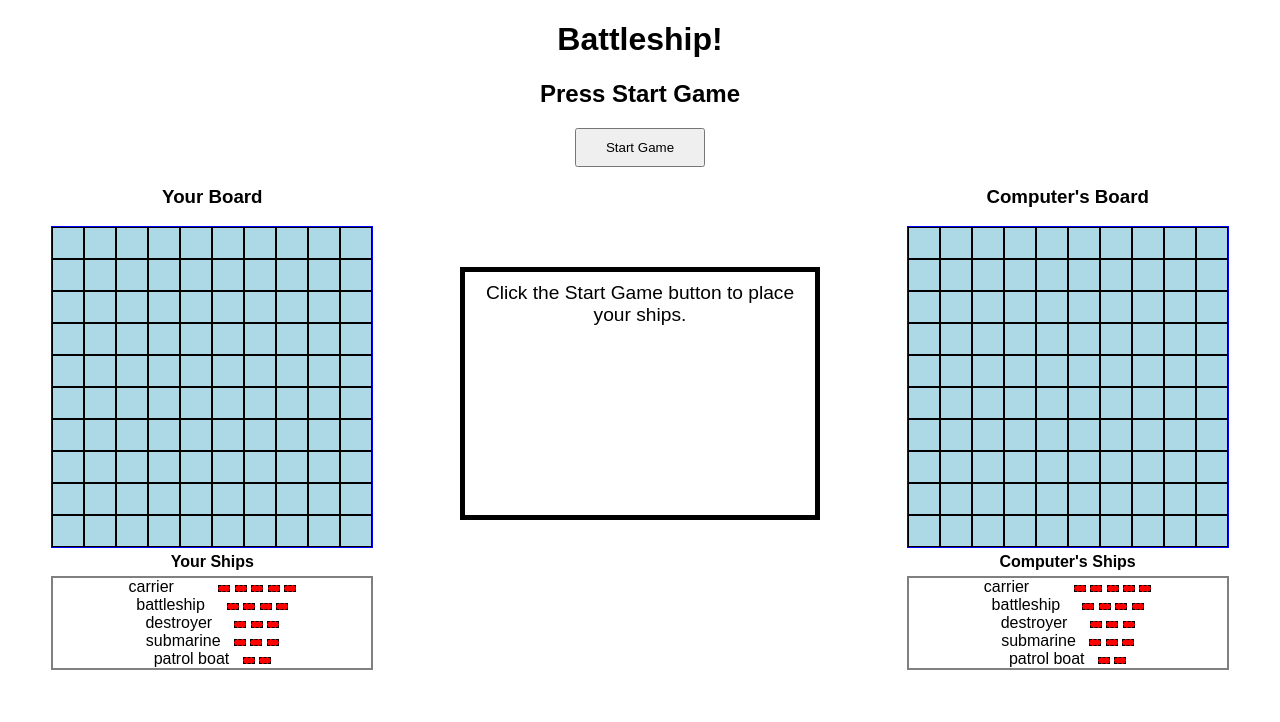
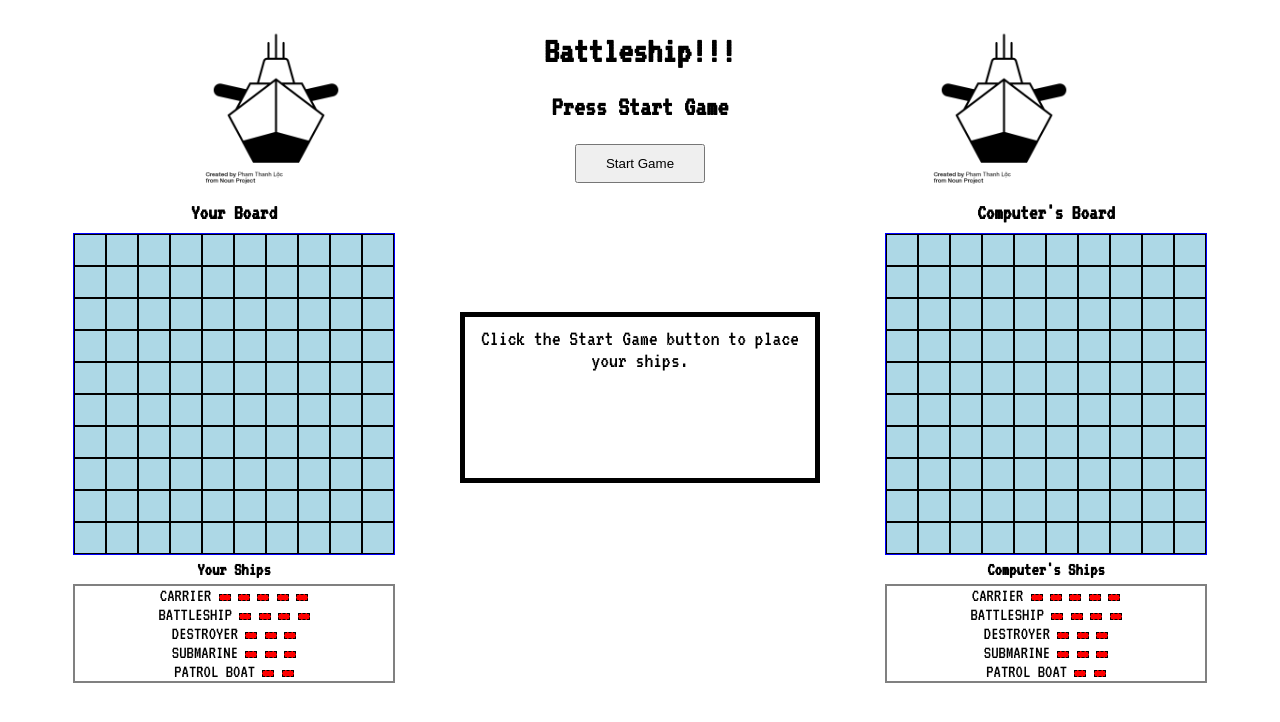
Before and after one commit to TGadaleta/Battleship, a plain HTML site: page index.html in a window 1280 px wide. Drawn offline with Linux system fonts and the light colour scheme.

Commit message:
icons and styling

```diff
--- a/css/style.css
+++ b/css/style.css
@@ -1,10 +1,29 @@
+@import url('https://fonts.googleapis.com/css2?family=VT323&display=swap');
 body {
-    font-family: Arial, sans-serif;
+    font-family: vt323, sans-serif;
     text-align: center;
+    font-size: 115%;
+}
+header{
+    display: flex;
+    justify-content: space-evenly;
+    position: relative;
+}
+img {
+    width: 13%;
+    height: 13%;
+    padding-top: 20px;
+}
+img:hover{
+    cursor: pointer;
+}
+h3{
+    margin-top: 10px;
+    margin-bottom: 10px;
 }
 .boards {
     display: flex;
-    justify-content: space-around;
+    justify-content: space-evenly;
 }
 .grid{
     border: 1px solid blue;
@@ -49,11 +68,12 @@ button {
 #instructions{
     border: 5px solid black;
     font-size: larger;
-    margin-top: 100px;
-    margin-bottom: 150px;
+    margin-top: 120px;
+    margin-bottom: 200px;
     padding: 10px;
     width: 330px;
-    white-space: pre-wrap; /*ChatGPT*/
+    display: flex;
+    justify-content: center;
 }
 .pGrid.ship{
     background-color: darkgray;
--- a/index.html
+++ b/index.html
@@ -1,84 +1,99 @@
 <!DOCTYPE html>
 <html lang="en">
   <head>
-    <meta charset="UTF-8">
-    <meta name="viewport" content="width=device-width, initial-scale=1.0">
+    <meta charset="UTF-8" />
+    <meta name="viewport" content="width=device-width, initial-scale=1.0" />
     <title>Tony's Battleship Project</title>
     <script src="./js/script.js" defer></script>
-    <link href="./css/style.css" rel="stylesheet">
+    <link href="./css/style.css" rel="stylesheet" />
   </head>
   <body>
-    <body>
     <header class="header">
-            <h1>Battleship!</h1>
+        <img onclick="location.href='https://thenounproject.com/browse/icons/term/battleship/'" src="./assets/battleship-img.png" alt="BATTLESHIP IMG" />
+      <div id="centerConsole">
+        <h1>Battleship!!!</h1>
         <h2 class="display"></h2>
         <button id="gameButton">Start Game</button>
+      </div>
+      <img onclick="location.href='https://thenounproject.com/browse/icons/term/battleship/'" src="./assets/battleship-img.png" alt="BATTLESHIP IMG" />
     </header>
     <main class="boards">
       <section id="playerBoard" class="board">
         <h3>Your Board</h3>
         <div id="pGrid" class="grid"></div>
         <h4>Your Ships</h4>
-                <div id="playerScoresheet" class="scoreSheet"> <!--not sure if IDs are needed but putting in now rather than need them later-->
-                    <div id="pCarrier" class="ship carrier">carrier&nbsp;&nbsp;&nbsp;&nbsp;&nbsp;&nbsp;&nbsp;&nbsp;&nbsp;
+        <div id="playerScoresheet" class="scoreSheet">
+          <div id="pCarrier" class="ship carrier">
+            CARRIER
             <span id="pCarrier-1" class="pCarrier shipmarker"></span>
             <span id="pCarrier-2" class="pCarrier shipmarker"></span>
             <span id="pCarrier-3" class="pCarrier shipmarker"></span>
             <span id="pCarrier-4" class="pCarrier shipmarker"></span>
             <span id="pCarrier-5" class="pCarrier shipmarker"></span>
           </div>
-                    <div id="pBattleship" class="ship battleship">battleship&nbsp;&nbsp;&nbsp;&nbsp;
+          <div id="pBattleship" class="ship battleship">
+            BATTLESHIP
             <span id="pBattleship-1" class="pBattleship shipmarker"></span>
             <span id="pBattleship-2" class="pBattleship shipmarker"></span>
             <span id="pBattleship-3" class="pBattleship shipmarker"></span>
             <span id="pBattleship-4" class="pBattleship shipmarker"></span>
           </div>
-                    <div id="pDestroyer" class="ship destroyer">destroyer&nbsp;&nbsp;&nbsp;&nbsp;
+          <div id="pDestroyer" class="ship destroyer">
+            DESTROYER
             <span id="pDestroyer-1" class="pDestroyer shipmarker"></span>
             <span id="pDestroyer-2" class="pDestroyer shipmarker"></span>
             <span id="pDestroyer-3" class="pDestroyer shipmarker"></span>
           </div>
-                    <div id="pSubmarine" class="ship submarine">submarine&nbsp;&nbsp;
+          <div id="pSubmarine" class="ship submarine">
+            SUBMARINE
             <span id="pSubmarine-1" class="pSubmarine shipmarker"></span>
             <span id="pSubmarine-2" class="pSubmarine shipmarker"></span>
             <span id="pSubmarine-3" class="pSubmarine shipmarker"></span>
           </div>
-                    <div id="pPatrolboat" class="ship patrolboat">patrol boat&nbsp;&nbsp;
+          <div id="pPatrolboat" class="ship patrolboat">
+            PATROL BOAT
             <span id="pPatrol-boat-1" class="pPatrol-boat shipmarker"></span>
             <span id="pPatrol-boat-2" class="pPatrol-boat shipmarker"></span>
           </div>
         </div>
       </section>
-            <section id="instructions">Click the Start Game button to place your ships.</section>
+      <section id="instructions">
+        Click the Start Game button to place your ships.
+      </section>
       <section id="computerBoard" class="board">
         <h3>Computer's Board</h3>
         <div id="cGrid" class="grid"></div>
         <h4>Computer's Ships</h4>
         <div id="computerScoresheet" class="scoreSheet">
-                    <div id="cCarrier" class="ship carrier">carrier&nbsp;&nbsp;&nbsp;&nbsp;&nbsp;&nbsp;&nbsp;&nbsp;&nbsp;
+          <div id="cCarrier" class="ship carrier">
+            CARRIER
             <span id="ccarrier-1" class="cCarrier shipmarker"></span>
             <span id="cCarrier-2" class="cCarrier shipmarker"></span>
             <span id="cCarrier-3" class="cCarrier shipmarker"></span>
             <span id="cCarrier-4" class="cCarrier shipmarker"></span>
             <span id="cCarrier-5" class="cCarrier shipmarker"></span>
           </div>
-                    <div id="cBattleship" class="ship battleship">battleship&nbsp;&nbsp;&nbsp;&nbsp;
+          <div id="cBattleship" class="ship battleship">
+            BATTLESHIP
             <span id="cBattleship-1" class="cBattleship shipmarker"></span>
             <span id="cBattleship-2" class="cBattleship shipmarker"></span>
             <span id="cBattleship-3" class="cBattleship shipmarker"></span>
             <span id="cBattleship-4" class="cBattleship shipmarker"></span>
           </div>
-                    <div id="cDestroyer" class="ship destroyer">destroyer&nbsp;&nbsp;&nbsp;&nbsp;
+          <div id="cDestroyer" class="ship destroyer">
+            DESTROYER
             <span id="cDestroyer-1" class="cDestroyer shipmarker"></span>
             <span id="cDestroyer-2" class="cDestroyer shipmarker"></span>
             <span id="cDestroyer-3" class="cDestroyer shipmarker"></span>
           </div>
-                    <div id="cSubmarine" class="ship submarine">submarine&nbsp;&nbsp;
+          <div id="cSubmarine" class="ship submarine">
+            SUBMARINE
             <span id="cSubmarine-1" class="cSubmarine shipmarker"></span>
             <span id="cSubmarine-2" class="cSubmarine shipmarker"></span>
             <span id="cSubmarine-3" class="cSubmarine shipmarker"></span>
           </div>
-                    <div id="cPatrolboat" class="ship patrolboat">patrol boat&nbsp;&nbsp;
+          <div id="cPatrolboat" class="ship patrolboat">
+            PATROL BOAT
             <span id="cPatrol-boat-1" class="cPatrol-boat shipmarker"></span>
             <span id="cPatrol-boat-2" class="cPatrol-boat shipmarker"></span>
           </div>
--- a/js/script.js
+++ b/js/script.js
@@ -27,11 +27,13 @@ let gameOver = false;
 
 //Functions
 const scoreSheetUpdate = (shipName, numHits) => {
-  if (turn === "p") { //if it's the players turn
+  if (turn === "p") {
+    //if it's the players turn
     let shipMarkers = document.querySelectorAll(`.c${shipName}.shipmarker`); //gets all the shipmarkers for the ship that was hit
     shipMarkers[shipMarkers.length - numHits].classList.add("hit"); //takes the last shipmarker w/out the class hit and adds the class
   }
-  if (turn === "c") { //if it's the computers turn
+  if (turn === "c") {
+    //if it's the computers turn
     let shipMarkers = document.querySelectorAll(`.p${shipName}.shipmarker`); //same as above
     shipMarkers[shipMarkers.length - numHits].classList.add("hit");
   }
@@ -124,12 +126,12 @@ const checkGameOver = () => {
   if (cTotalShips <= 0) {
     //all ships have been destroyed
     instruct.innerHTML += "\n\nCongratulations!!! You Won!!!";
-    display.innerHTML = "Click Restart Game";
+    display.innerHTML = "Click Restart Game to Play Again";
     gameOver = true;
   }
   if (pTotalShips <= 0) {
     instruct.innerHTML += "\n\nBummer, the Computer Won...";
-    display.innerHTML = "Click Restart Game";
+    display.innerHTML = "Click Restart Game to Play Again";
     gameOver = true;
   }
 };
@@ -140,6 +142,7 @@ const startGame = (event) => {
   loadGrid(pGrid, pGameBoard);
   loadGrid(cGrid, cGameBoard);
   setUpComplete = true; //setup is done once we run these functions
+  display.innerHTML = 'Click Restart Game to Restart the Game'
   instruct.innerHTML =
     "Click on a cell on the Computer's Board to make a guess.";
   event.target.innerHTML = "Restart Game";
@@ -185,14 +188,14 @@ const guessHandler = (event, gameBoard) => {
           if (turn === "p") {
             //if it is the player's turn
             ship.pHit += 1; //increase the number of hits for this ship for the player
-            instruct.innerHTML = `You hit the computer's ${gameBoard[row][col]}.`;
+            instruct.innerHTML = `You hit the computer's ${gameBoard[row][col]}!`;
             scoreSheetUpdate(ship.name, ship.pHit);
             shipDestroyed(ship.name, ship.pHit); //see if the ship is destroyed
           }
           if (turn === "c") {
             //if it is the computer's turn
             ship.cHit += 1; //increase the number of hits for this ship for the computer
-            instruct.innerHTML += `\n\nThe computer hit your ${gameBoard[row][col]}.`;
+            instruct.innerHTML += `\n\nThe computer hit your ${gameBoard[row][col]}!`;
             scoreSheetUpdate(ship.name, ship.cHit);
             shipDestroyed(ship.name, ship.cHit); //see if the ship is destroyed
           }
@@ -200,23 +203,29 @@ const guessHandler = (event, gameBoard) => {
       });
     } else {
       event.target.classList.add("miss");
-      if (turn === "p") instruct.innerHTML = `You missed.`;
-      if (turn === "c") instruct.innerHTML += `\n\nThe computer missed.`;
+      if (turn === "p") {
+        cGameBoard[row][col] = 'miss';
+        instruct.innerHTML = `You missed.`;
+      }
+      if (turn === "c") {
+        pGameBoard[row][col] = 'miss';
+        instruct.innerHTML += `\n\nThe computer missed.`;
+      }
     }
     turn = turn === "p" ? "c" : "p";
   }
-  cGuesses();
+  cRandomGuesses();
 };
 
 const shipDestroyed = (shipName, hits) => {
   ships.forEach((ship) => {
     if (ship.name === shipName && ship.length === hits) {
       if (turn === "p") {
-        instruct.innerHTML = `You hit and sunk the computer's ${shipName}!`;
+        instruct.innerHTML += `\n\nYou sunk the computer's ${shipName}!`;
         cTotalShips -= 1;
       }
       if (turn === "c") {
-        instruct.innerHTML += `\n\nThe computer hit and sunk your ${shipName}!`;
+        instruct.innerHTML += `\n\nThe computer sunk your ${shipName}!`;
         pTotalShips -= 1;
       }
     }
@@ -224,7 +233,7 @@ const shipDestroyed = (shipName, hits) => {
   checkGameOver();
 };
 
-const cGuesses = () => {
+const cRandomGuesses = () => {
   if (turn === "c") {
     //makes sure it's the computers turn
     let randomIndex = Math.floor(Math.random() * 100); //picks a random number between 0-99
@@ -238,7 +247,7 @@ const cGuesses = () => {
       selectedCell.click(); //Chat-GPT //clicks the selected cell
       turn = turn === "c" ? "c" : "p"; //changes the turn to the player
     } else {
-      cGuesses();
+      cRandomGuesses();
     } //if a cell isn't clicked, because it was clicked already, run the function again
   }
 };
```
Also changed, not shown: assets/battleship-img.png (added). Lines whose indentation alone changed are shown as unchanged.
